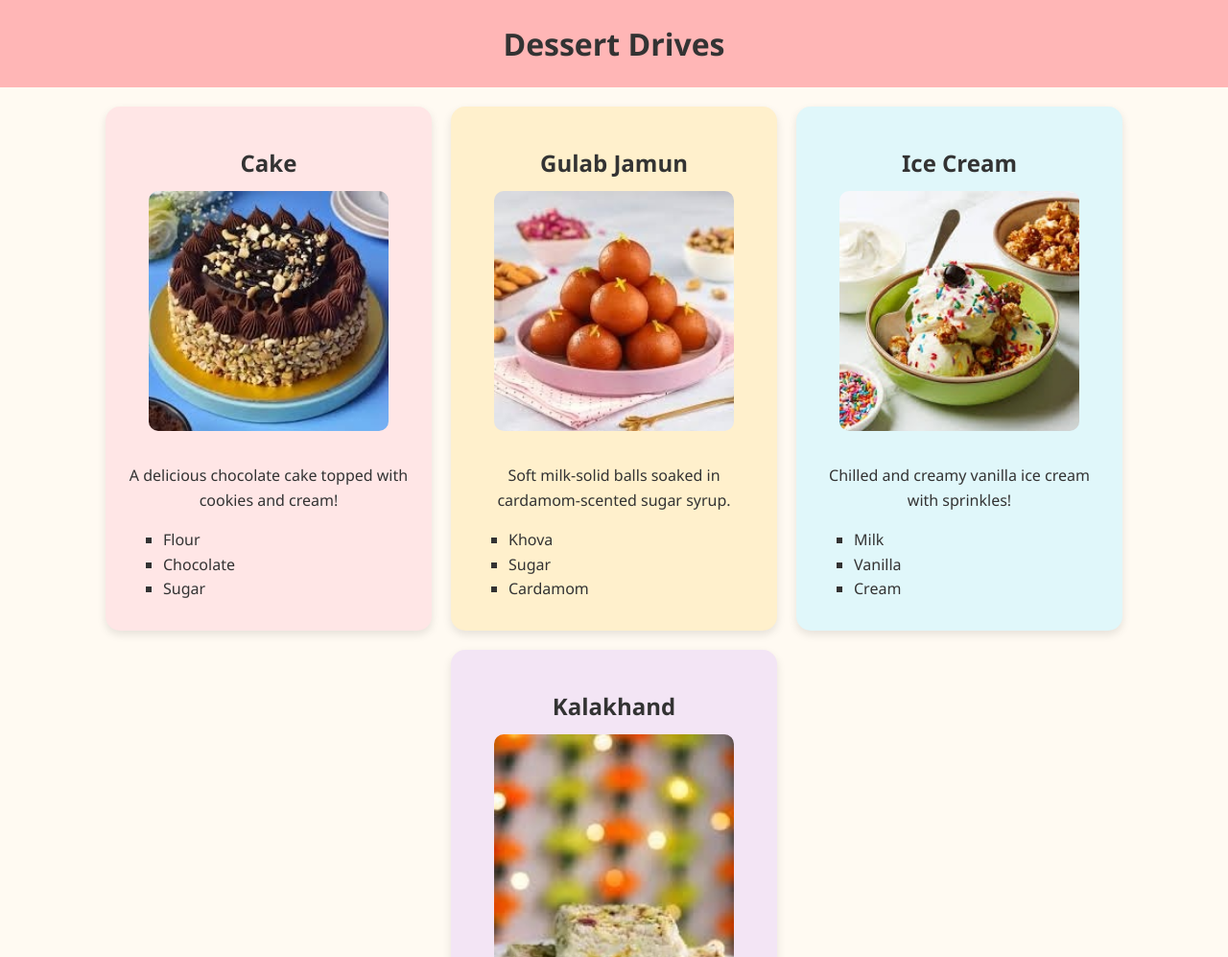
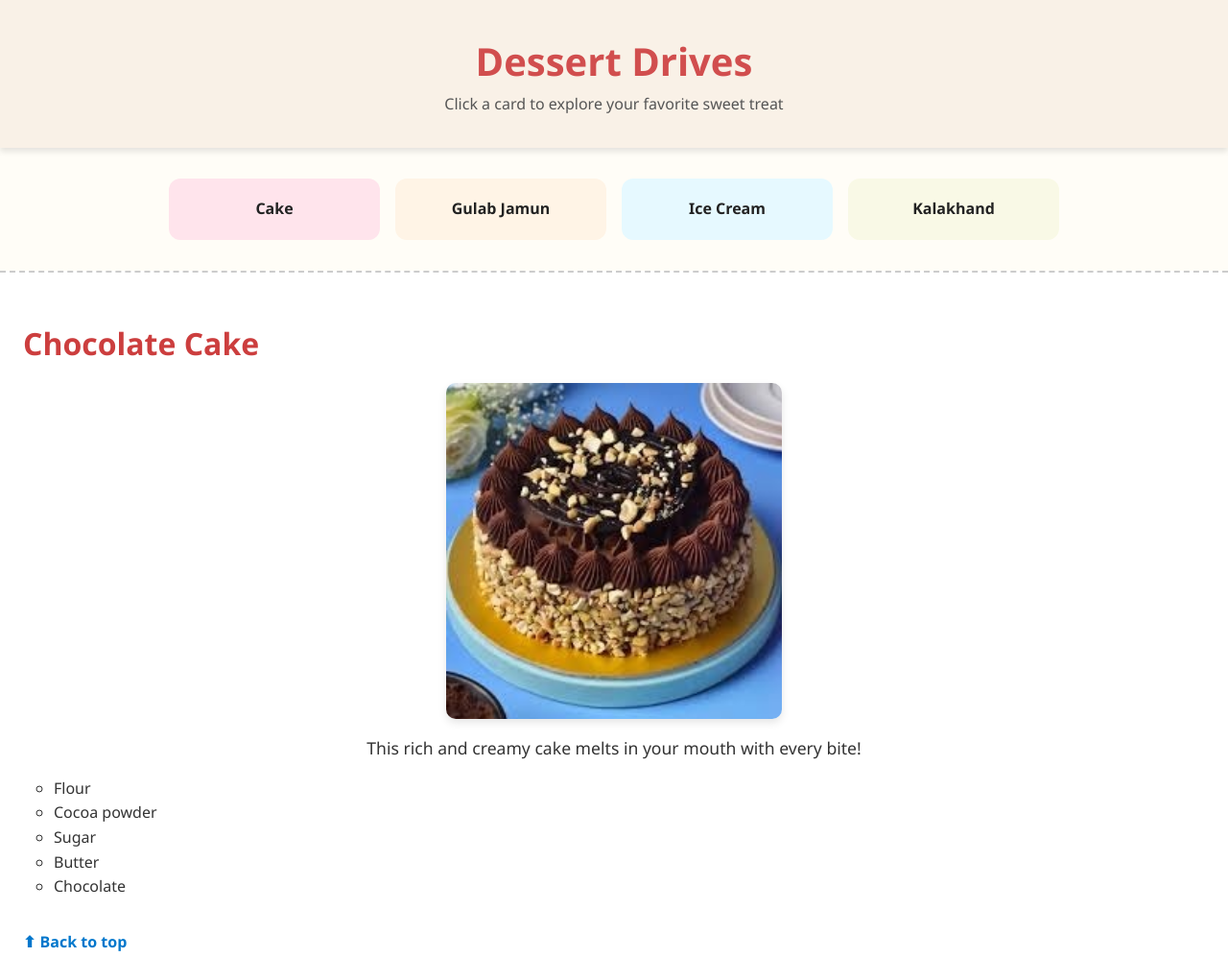
Before and after one commit to CheboluGayatri/Dessert-Drives, a plain HTML site: page index.html in a window 1280 px wide. Shown: the top 997 px of the page at 96% size. Drawn offline with Linux system fonts and the light colour scheme.

Commit message:
Updated index.html and style.css with new design

```diff
--- a/index.html
+++ b/index.html
@@ -2,57 +2,75 @@
 <html lang="en">
 <head>
   <meta charset="UTF-8" />
+  <meta name="viewport" content="width=device-width, initial-scale=1.0"/>
   <title><b>Dessert Drives</b></title>
   <link rel="stylesheet" href="style.css" />
 </head>
 <body>
   <header>
-    <h1>Dessert Drives</h1>
+    <h1><b>Dessert Drives</b></h1>
+    <p>Click a card to explore your favorite sweet treat</p>
   </header>
 
-  <main class="cards">
-    <section class="card cake" id="cake">
-      <h2><b>Cake</b></h2>
-      <img src="images\cake.jpg" alt="Cake" />
-      <p>A delicious chocolate cake topped with cookies and cream!</p>
+  <section class="cards">
+    <a href="#cake" class="card cake"><b>Cake</b></a>
+    <a href="#gulabjamun" class="card gulabjamun"><b>Gulab Jamun</b></a>
+    <a href="#icecream" class="card icecream"><b>Ice Cream</b></a>
+    <a href="#kalakhand" class="card kalakhand"><b>Kalakhand</b></a>
+  </section>
+
+  <main>
+    <section id="cake" class="dessert-section">
+      <h2><b>Chocolate Cake</b></h2>
+      <img src="images\cake.jpg" alt="Chocolate Cake" />
+      <p>This rich and creamy cake melts in your mouth with every bite!</p>
       <ul>
         <li>Flour</li>
+        <li>Cocoa powder</li>
+        <li>Sugar</li>
+        <li>Butter</li>
         <li>Chocolate</li>
-        <li>Sugar</li>
       </ul>
+      <a href="#">⬆ Back to top</a>
     </section>
 
-    <section class="card gulab-jamun" id="gulabjamun">
+    <section id="gulabjamun" class="dessert-section">
       <h2><b>Gulab Jamun</b></h2>
       <img src="images\gulab jamun.jpg" alt="Gulab Jamun" />
-      <p>Soft milk-solid balls soaked in cardamom-scented sugar syrup.</p>
+      <p>Soft, sweet, and soaked in syrup—an Indian classic you can't resist!</p>
       <ul>
-        <li>Khova</li>
-        <li>Sugar</li>
+        <li>Khoya</li>
+        <li>Flour</li>
+        <li>Sugar syrup</li>
         <li>Cardamom</li>
       </ul>
+      <a href="#">⬆ Back to top</a>
     </section>
 
-    <section class="card ice-cream" id="icecream">
+    <section id="icecream" class="dessert-section">
       <h2><b>Ice Cream</b></h2>
       <img src="images\ice cream.jpg" alt="Ice Cream" />
-      <p>Chilled and creamy vanilla ice cream with sprinkles!</p>
+      <p>A cool and creamy delight in every scoop!</p>
       <ul>
         <li>Milk</li>
-        <li>Vanilla</li>
-        <li>Cream</li>
-      <ul>
+        <li>Vanilla extract</li>
+        <li>Sweetener</li>
+        <li>Fruit/Chocolate</li>
+      </ul>
+      <a href="#">⬆ Back to top</a>
     </section>
 
-    <section class="card kalakhand" id="kalakhand">
+    <section id="kalakhand" class="dessert-section">
       <h2><b>Kalakhand</b></h2>
       <img src="images\kalakanda.jpg" alt="Kalakhand" />
-      <p>Traditional Indian sweet made of solidified, sweetened milk.</p>
+      <p>This grainy delight is perfect for every festive moment!</p>
       <ul>
         <li>Milk</li>
         <li>Sugar</li>
-        <li>Ghee</li>
+        <li>Paneer</li>
+        <li>Pistachios</li>
       </ul>
+      <a href="#">⬆ Back to top</a>
     </section>
   </main>
 </body>
--- a/style.css
+++ b/style.css
@@ -1,95 +1,116 @@
-/* General Page Styles */
+/* Reset */
+* {
+  margin: 0;
+  padding: 0;
+  box-sizing: border-box;
+}
+
 body {
   font-family: 'Segoe UI', sans-serif;
-  background-color: #fffaf2;
-  margin: 0;
-  padding: 0;
+  background: #fffdf7;
+  color: #333;
   line-height: 1.6;
 }
 
+/* Header */
 header {
-  background-color: #ffb6b6;
-  padding: 20px;
   text-align: center;
+  padding: 2rem;
+  background: #f9f1e7;
+  box-shadow: 0 4px 6px rgba(0,0,0,0.1);
 }
 
-h1 {
-  margin: 0;
-  font-size: 32px;
-  color: #333;
+header h1 {
+  font-size: 2.5rem;
+  color: #d14e4e;
 }
 
-/* Cards Container */
+header p {
+  font-size: 1rem;
+  color: #555;
+}
+
+/* Cards */
 .cards {
   display: flex;
+  justify-content: center;
   flex-wrap: wrap;
-  justify-content: center;
-  gap: 20px;
-  padding: 20px;
+  gap: 1rem;
+  padding: 2rem;
 }
 
-/* Base Card Style */
 .card {
-  width: 300px;
-  border-radius: 15px;
-  box-shadow: 0 4px 10px rgba(0, 0, 0, 0.1);
-  padding: 20px;
+  flex: 1 1 200px;
+  max-width: 220px;
   text-align: center;
-  color: #333;
+  background: #eee;
+  border-radius: 12px;
+  padding: 1.2rem;
+  text-decoration: none;
+  color: #222;
+  font-weight: bold;
+  transition: transform 0.2s, box-shadow 0.3s;
 }
 
-/* Individual Card Colors */
-.cake {
-  background-color: #ffe6e6;
+.card:hover {
+  transform: scale(1.05);
+  box-shadow: 0 6px 12px rgba(0,0,0,0.2);
 }
 
-.gulab-jamun {
-  background-color: #fff0cc;
+/* Unique background colors */
+.card.cake { background: #ffe4ec; }
+.card.gulabjamun { background: #fff4e6; }
+.card.icecream { background: #e6f9ff; }
+.card.kalakhand { background: #f9f9e6; }
+
+/* Dessert Sections */
+.dessert-section {
+  padding: 3rem 1.5rem;
+  border-top: 2px dashed #ccc;
+  background: #fff;
+  scroll-margin-top: 60px;
 }
 
-.ice-cream {
-  background-color: #e0f7fa;
+.dessert-section h2 {
+  font-size: 2rem;
+  color: #cc3e3e;
+  margin-bottom: 1rem;
 }
 
-.kalakhand {
-  background-color: #f3e5f5;
+.dessert-section img {
+  width: 100%;
+  max-width: 350px;
+  border-radius: 10px;
+  display: block;
+  margin: 1rem auto;
+  box-shadow: 0 4px 8px rgba(0,0,0,0.1);
 }
 
-/* Image Style */
-.card img {
-  width: 100%;
-  max-width: 250px;
-  height: auto;
-  border-radius: 10px;
-  margin-bottom: 10px;
+.dessert-section p {
+  font-size: 1.1rem;
+  text-align: center;
+  margin: 1rem 0;
 }
 
-/* Typography */
-h2 {
-  margin-bottom: 10px;
-  font-size: 24px;
+.dessert-section ul {
+  list-style: circle;
+  padding-left: 2rem;
+  margin-bottom: 1rem;
 }
 
-ul {
-  list-style: square;
-  text-align: left;
-  margin: 10px auto;
-  padding-left: 20px;
-  max-width: 240px;
+.dessert-section a {
+  display: inline-block;
+  margin-top: 1rem;
+  text-decoration: none;
+  color: #0077cc;
+  font-weight: bold;
 }
 
-a {
-  display: inline-block;
-  margin-top: 10px;
-  color: #007b5e;
-  text-decoration: none;
-}
-
-a:hover {
+.dessert-section a:hover {
   text-decoration: underline;
 }
 
-/* Responsive Design */
+/* Responsive */
 @media screen and (max-width: 600px) {
   .cards {
     flex-direction: column;
@@ -97,44 +118,10 @@ a:hover {
   }
 
   .card {
+    width: 80%;
+  }
+
+  .dessert-section img {
     width: 90%;
   }
-
-  .card img {
-    max-width: 100%;
-  }
 }
-
-
-
-
-
-
-
-
-
-
-
-
-
-
-
-
-
-
-
-
-
-
-
-
-
-
-;
-
-
-
-
-
-
-;
```
